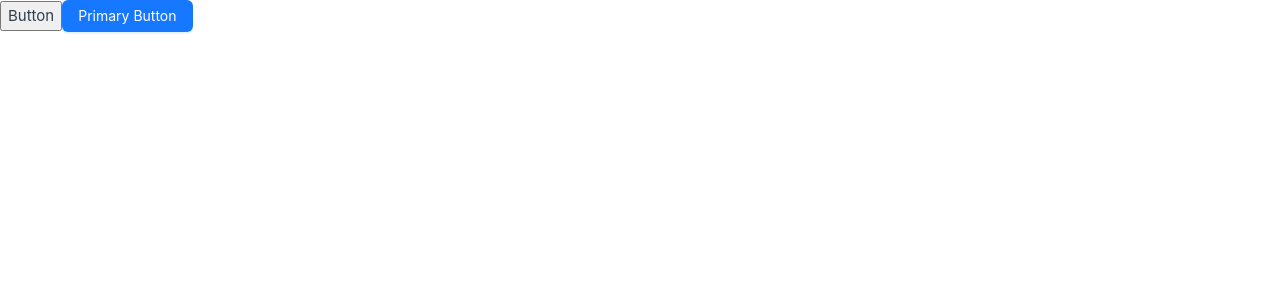
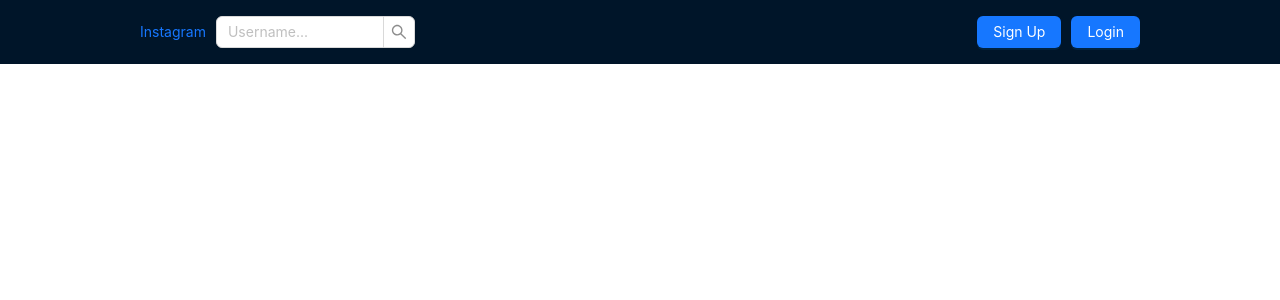
Before and after one commit to kartiksarwan2017/Building-UI-With-Vue-Library, a Vue app: page / in a window 1280 px wide. Shown: the top 300 px of the page. Built offline with nearby package versions, Linux system fonts and the light colour scheme.

Commit message:
Building the Navbar

```diff
--- a/src/App.vue
+++ b/src/App.vue
@@ -1,10 +1,10 @@
 <script setup>
+  import Nav from "./components/Nav.vue";
 </script>
 
 <template>
   <main>
-    <button>Button</button>
-    <a-button type="primary">Primary Button</a-button>
+    <Nav />
   </main>
 </template>
 
--- /dev/null
+++ b/src/components/Container.vue
@@ -0,0 +1,13 @@
+<template>
+    <div class="container">
+        <slot></slot>
+    </div>
+</template>
+
+<style scoped>
+  .container {
+    width: 1000px;
+    margin: 0 auto;
+  }
+
+</style>
--- /dev/null
+++ b/src/components/Nav.vue
@@ -0,0 +1,53 @@
+<script setup>
+import { RouterLink } from "vue-router";
+import Container from "./Container.vue";
+import { ref } from "vue";
+
+const searchUsername = ref("");
+
+const onSearch = () => {
+
+}
+
+</script>
+
+<template>
+    <a-layout class="layout">
+        <a-layout-header>
+            <Container>
+                <div class="nav-container">
+                    <div class="right-content">
+                        <RouterLink to="/">Instagram</RouterLink>
+                        <AInputSearch v-model="searchUsername" placeholder="Username..." style="width: 200px"
+                            @search="onSearch" />
+                    </div>
+                    <div class="left-content">
+                        <AButton type="primary">Sign Up</AButton>
+                        <AButton type="primary">Login</AButton>
+                    </div>
+                </div>
+            </Container>
+        </a-layout-header>
+    </a-layout>
+</template>
+
+
+<style scoped>
+.nav-container {
+    display: flex;
+    justify-content: space-between;
+}
+
+.right-content {
+    display: flex;
+    align-items: center;
+}
+
+.right-content a {
+    margin-right: 10px;
+}
+
+.left-content button {
+    margin-left: 10px;
+}
+</style>
```
